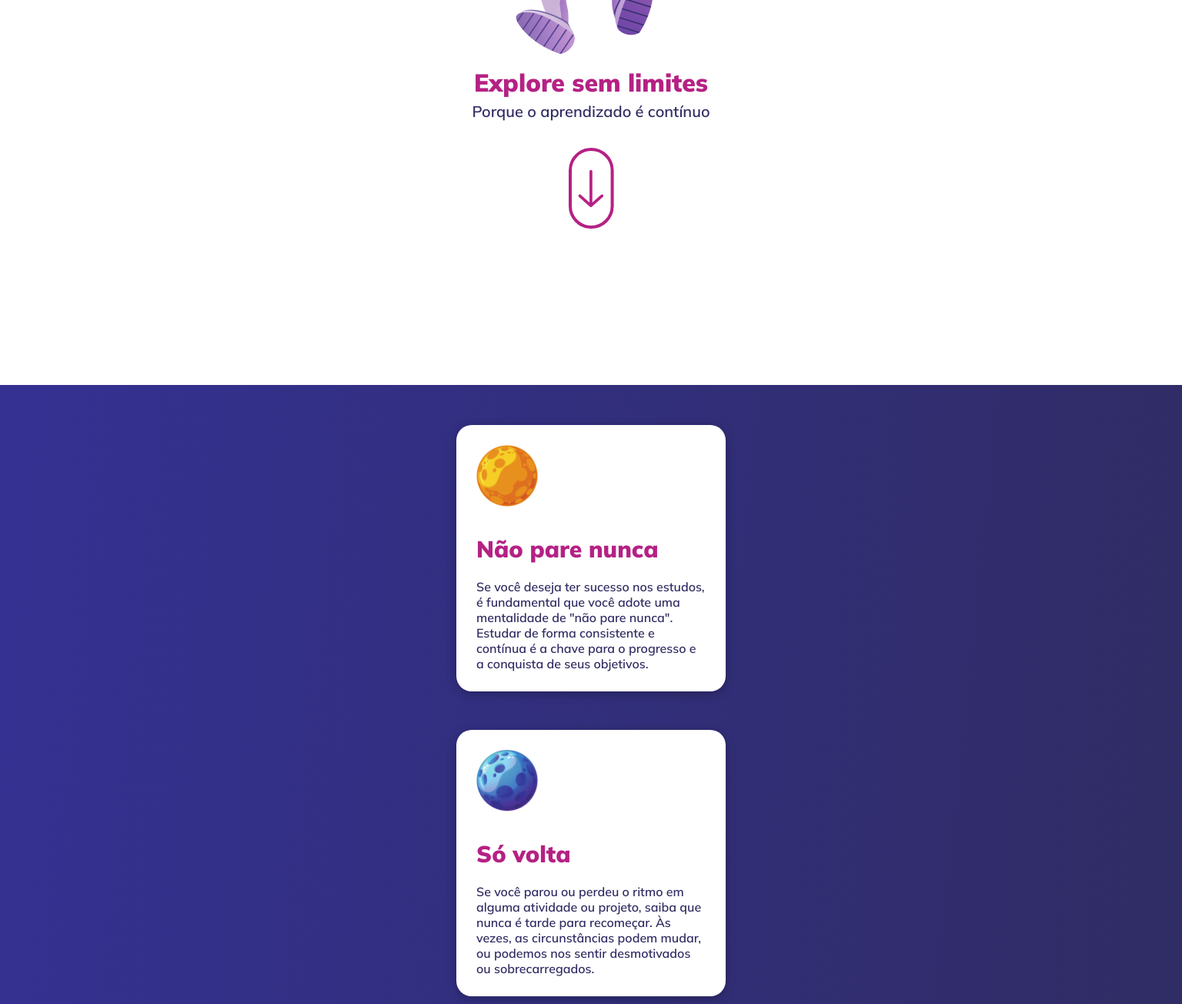
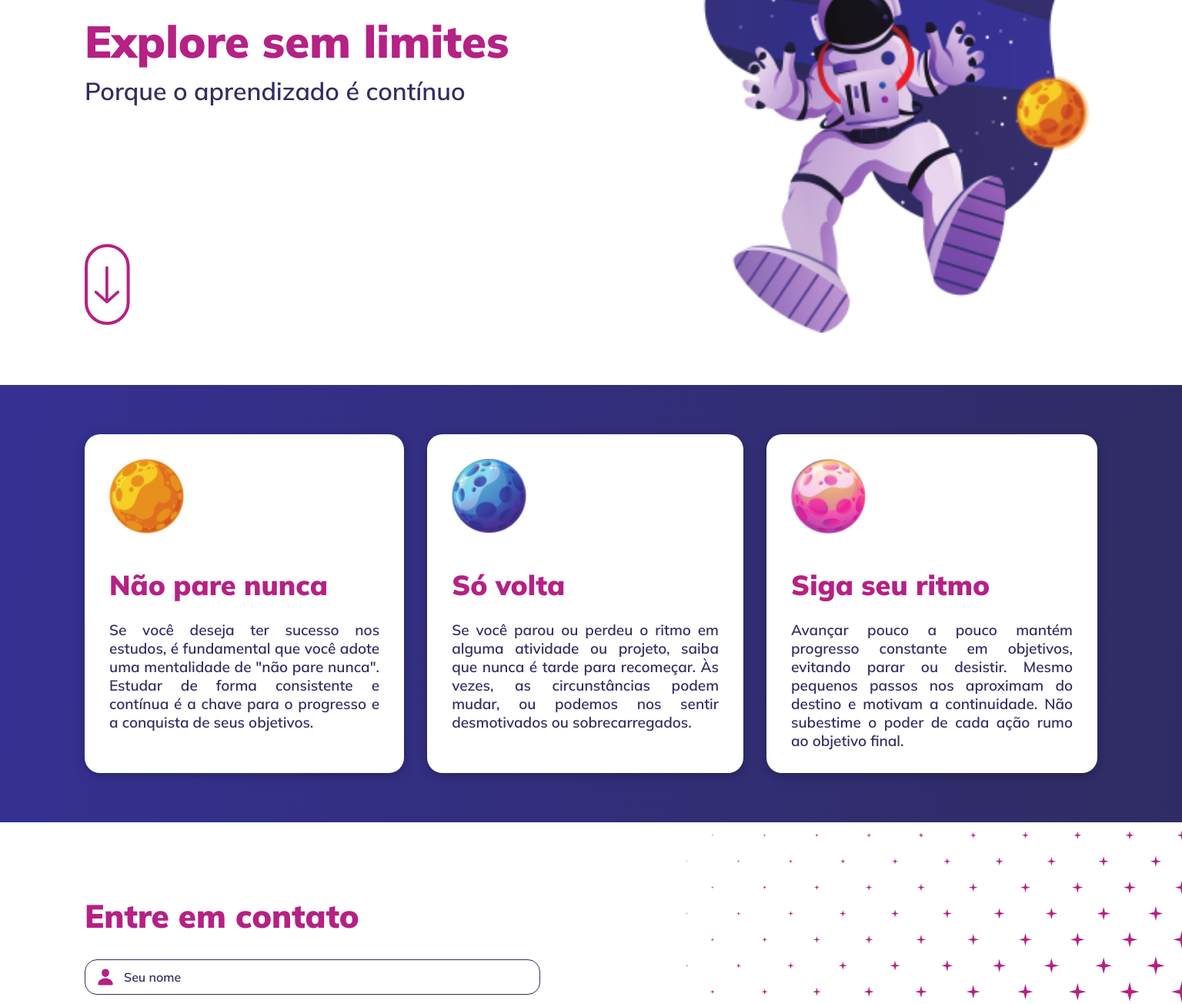
Before and after one commit to eduardonogarotto/intensivo-explore-sem-limites, a plain HTML site: page index.html in a window 1536 px wide. Shown: the part 300-1604 px from the top of the page at 77% size. Drawn offline with Linux system fonts and the light colour scheme.

Commit message:
Final Project: Desktop Version

```diff
--- a/index.html
+++ b/index.html
@@ -25,12 +25,14 @@
               alt="Desenho de um astronauta flutuando na galáxia com planetas e estrelas ao fundo."
             />
 
+            <div class="home-text">
               <h1>Explore sem limites</h1>
               <p>Porque o aprendizado é contínuo</p>
               <img
                 src="./assets/icon-scrolldown.svg"
                 alt="Ícone scroll down: role o scroll do mouse para baixo para continuar visualizando a página."
               />
+            </div>
           </div>
         </section>
 
--- a/style.css
+++ b/style.css
@@ -1,5 +1,9 @@
 :root {
   font-size: 62.5%; /* 1rem = 10px */
+
+  /*Melhorando a qualidade das fontes (textos) */
+  -webkit-font-smoothing: antialiased;
+  -moz-osx-font-smoothing: grayscale;
 
   --color-base-white: #ffffff;
   --color-base-blue: #312d64;
@@ -42,20 +46,17 @@ footer {
   background: var(--color-base-blue-gradient);
 }
 
-#page {
-  width: 100%;
-  margin: 0 auto;
-}
-
 .container {
   display: flex;
   flex-direction: column;
   align-items: center;
 }
 
+#home {
+  height: 100vh;
+}
+
 #home .container {
-  min-height: 100vh;
-
   text-align: center;
 
   padding: 0 4rem 9rem;
@@ -76,6 +77,11 @@ footer {
   font-weight: 600;
 
   margin-bottom: 3.5rem;
+}
+
+#home img:last-child {
+  width: 5.9rem;
+  height: 10.5rem;
 }
 
 #about .container {
@@ -140,16 +146,19 @@ footer {
 }
 
 #contact #name {
-  background: url(./assets/icon-person.svg) no-repeat left 1.4rem top 50%;
+  background: var(--color-base-white) url(./assets/icon-person.svg) no-repeat
+    left 1.4rem top 50%;
 }
 
 #contact #email {
-  background: url(./assets/icon-atsign.svg) no-repeat left 1.4rem top 50%;
+  background: var(--color-base-white) url(./assets/icon-atsign.svg) no-repeat
+    left 1.4rem top 50%;
 }
 
 #contact textarea {
   height: 12.6rem;
   padding: 1.2rem 1.6rem;
+  background: var(--color-base-white);
 }
 
 #contact button {
@@ -178,3 +187,124 @@ footer p {
 
   padding: 1.6rem;
 }
+
+/* Media Queries */
+@media (min-width: 1024px) {
+  .container {
+    flex-direction: row;
+    align-items: flex-start;
+    justify-content: space-between;
+  }
+
+  #home .container {
+    flex-direction: row-reverse;
+    gap: 2.8rem;
+
+    padding: 0 3rem 10.2rem 11rem;
+  }
+
+  #home .home-text {
+    text-align: left;
+
+    margin: auto 0;
+    min-width: 45rem;
+  }
+
+  #home img:first-child {
+    width: min(720px, 100%);
+  }
+
+  #home h1 {
+    font-size: 4rem;
+
+    margin: 0 0 0.8rem;
+  }
+
+  #home p {
+    font-size: 2.8rem;
+
+    margin-bottom: 15rem;
+  }
+
+  #about .container {
+    justify-content: center;
+    gap: 3rem;
+
+    padding: 6.4rem 11rem;
+  }
+
+  #about .card {
+    height: 52rem;
+    text-align: center;
+  }
+
+  #about .card p {
+    font-size: 1.8rem;
+  }
+
+  #contact .container {
+    padding: 0;
+    background: url(./assets/img-stars-desktop.png) no-repeat right;
+  }
+
+  #contact form {
+    padding: 9.5rem 9.2rem 9.5rem 11rem;
+  }
+
+  #contact legend {
+    font-size: 4.2rem;
+
+    margin-bottom: 3rem;
+  }
+
+  #contact input,
+  #contact textarea {
+    width: 59.2rem;
+  }
+}
+
+@media (min-width: 1440px) {
+  #home h1 {
+    font-size: 5.8rem;
+
+    padding-top: 31.2rem;
+    margin: 0 0 0.8rem;
+  }
+
+  #home p {
+    font-size: 3.2rem;
+
+    margin-bottom: 17.9rem;
+  }
+
+  #about .container {
+    gap: 6;
+  }
+
+  #about .card {
+    padding: 3.2rem;
+
+    max-width: 43rem;
+    height: 44rem;
+
+    text-align: start;
+  }
+
+  #about .card img {
+    width: 9.7rem;
+    height: 9.7rem;
+  }
+
+  #about .card h2 {
+    font-size: 3.6rem;
+
+    margin: 4rem 0 2.4rem;
+  }
+
+  #about .card p {
+    font-size: 1.9rem;
+    text-align: justify;
+  }
+}
+
+/* Animations */
```
Lines whose indentation alone changed are shown as unchanged.
